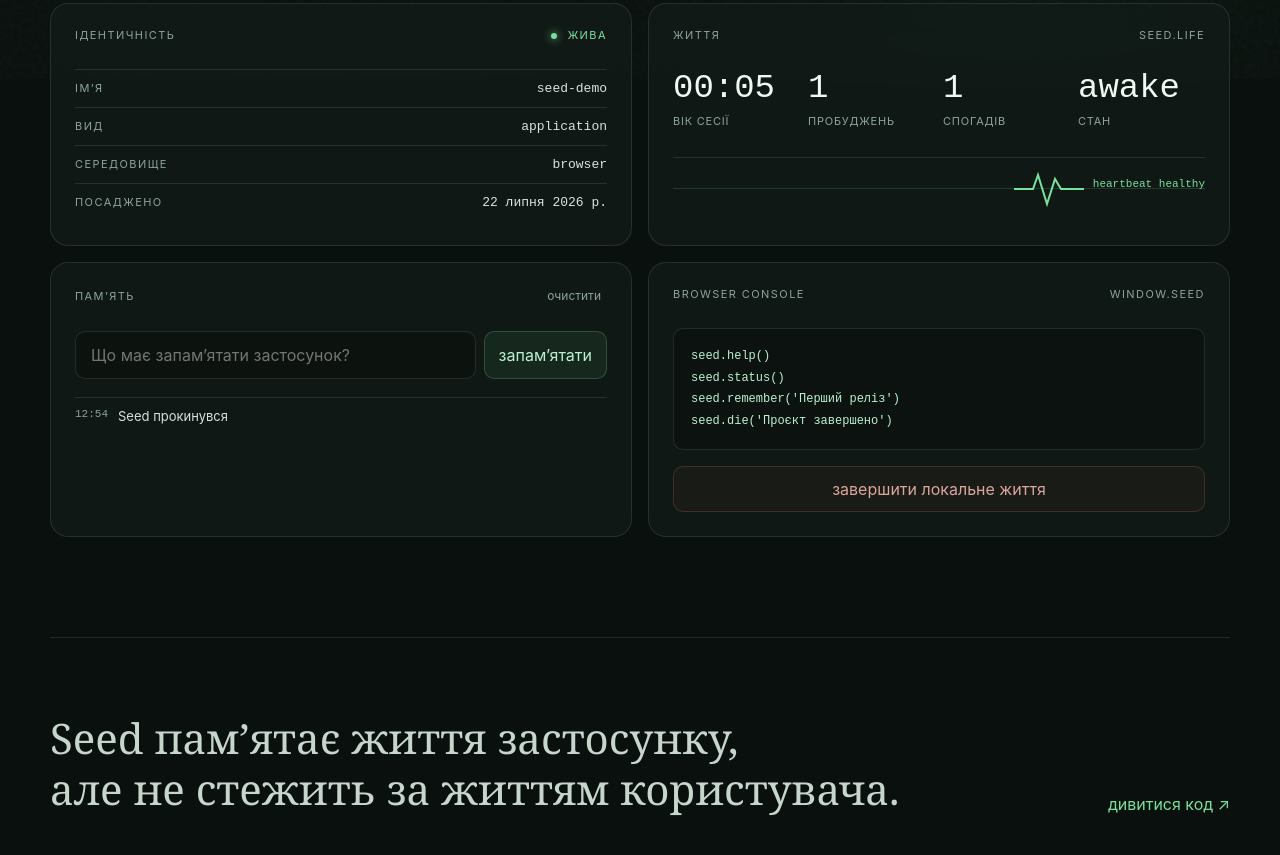
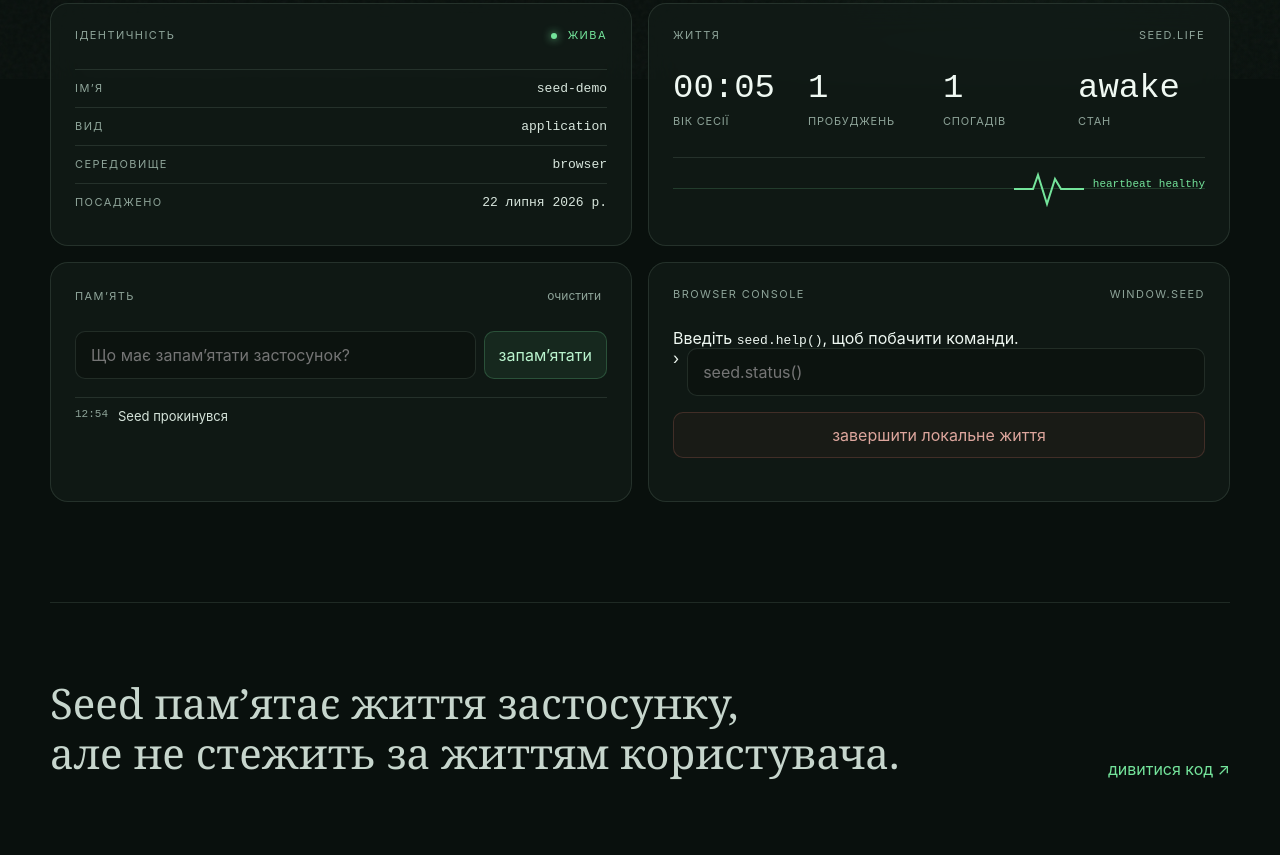
Before and after one commit to ua-pages/seed-ua, a website: page demo/index.html in a window 1280 px wide. Shown: the part 721-1576 px from the top of the page. Drawn offline with Linux system fonts and the light colour scheme.

Commit message:
Add interactive Seed console: demo/index.html

```diff
--- a/demo/index.html
+++ b/demo/index.html
@@ -77,10 +77,15 @@
 
         <article class="console-panel panel">
           <div class="panel-heading"><span>browser console</span><span>window.seed</span></div>
-          <pre><code>seed.help()
-seed.status()
-seed.remember('Перший реліз')
-seed.die('Проєкт завершено')</code></pre>
+          <div class="browser-terminal">
+            <div class="console-output" id="console-output" aria-live="polite">
+              <div class="console-line muted">Введіть <code>seed.help()</code>, щоб побачити команди.</div>
+            </div>
+            <form class="console-form" id="console-form">
+              <span aria-hidden="true">›</span>
+              <input id="console-input" autocomplete="off" autocapitalize="off" spellcheck="false" aria-label="Команда Seed" placeholder="seed.status()">
+            </form>
+          </div>
           <button class="death-button" id="open-death" type="button">завершити локальне життя</button>
         </article>
       </section>
```
